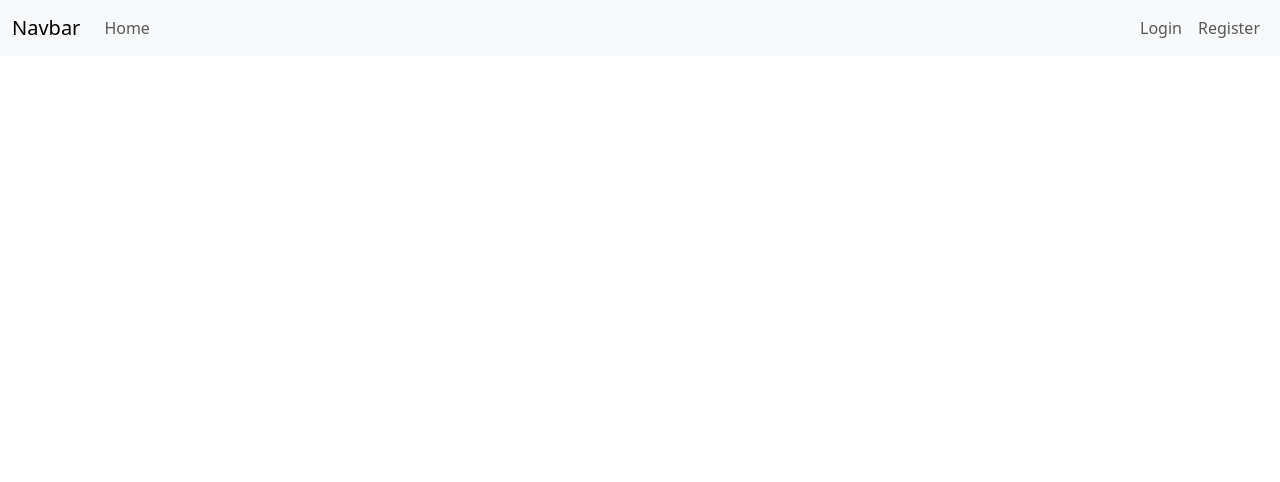
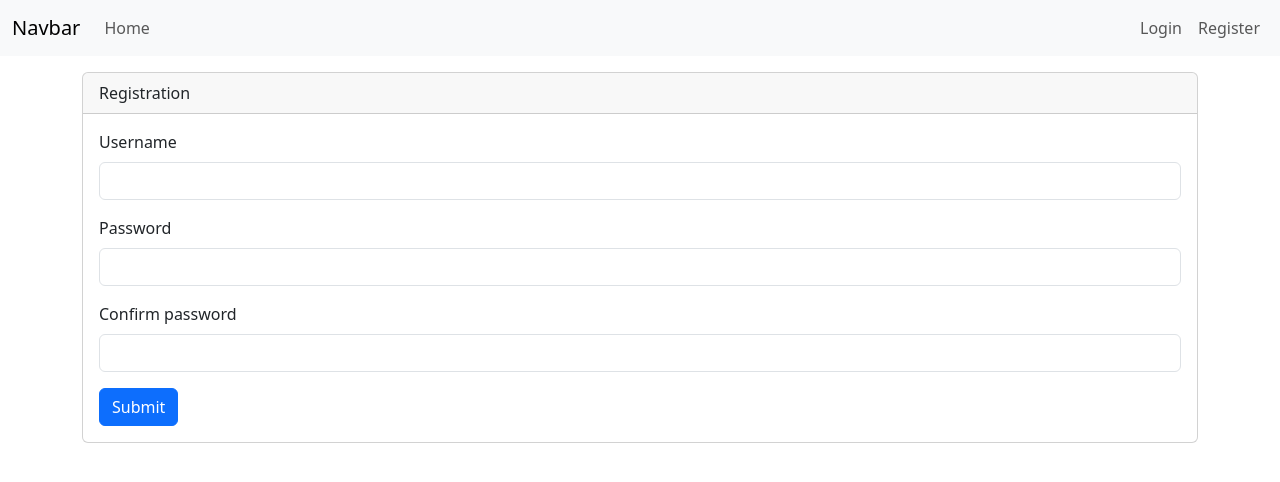
Before and after one commit to hvckdev/budget-tracker-frontend, a Nuxt app: page /register in a window 1280 px wide. Shown: the top 482 px of the page. Built offline with nearby package versions, Linux system fonts and the light colour scheme.

Commit message:
💄 feat: Login and register forms

```diff
--- a/pages/login/index.vue
+++ b/pages/login/index.vue
@@ -1,5 +1,22 @@
 <template>
-
+  <div>
+    <div class="card">
+      <div class="card-header">Login</div>
+      <div class="card-body">
+        <form>
+          <div class="mb-3">
+            <label for="username" class="form-label">Username</label>
+            <input type="text" class="form-control" id="username">
+          </div>
+          <div class="mb-3">
+            <label for="exampleInputPassword1" class="form-label">Password</label>
+            <input type="password" class="form-control" id="exampleInputPassword1">
+          </div>
+          <button type="submit" class="btn btn-primary">Submit</button>
+        </form>
+      </div>
+    </div>
+  </div>
 </template>
 
 <script>
--- a/pages/register/index.vue
+++ b/pages/register/index.vue
@@ -1,5 +1,24 @@
 <template>
   <div>
-
+    <div class="card">
+      <div class="card-header">Registration</div>
+      <div class="card-body">
+        <form>
+          <div class="mb-3">
+            <label for="username" class="form-label">Username</label>
+            <input type="text" class="form-control" id="username">
+          </div>
+          <div class="mb-3">
+            <label for="password" class="form-label">Password</label>
+            <input type="password" class="form-control" id="password">
+          </div>
+          <div class="mb-3">
+            <label for="password_confirmation" class="form-label">Confirm password</label>
+            <input type="password" class="form-control" id="password_confirmation">
+          </div>
+          <button type="submit" class="btn btn-primary">Submit</button>
+        </form>
+      </div>
+    </div>
   </div>
 </template>
--- a/plugins/useBootstrap.client.ts
+++ b/plugins/useBootstrap.client.ts
@@ -1,3 +1,4 @@
+// @ts-ignore
 import bootstrap from 'bootstrap/dist/js/bootstrap.bundle'
 
 export default defineNuxtPlugin(nuxtApp => {
```
